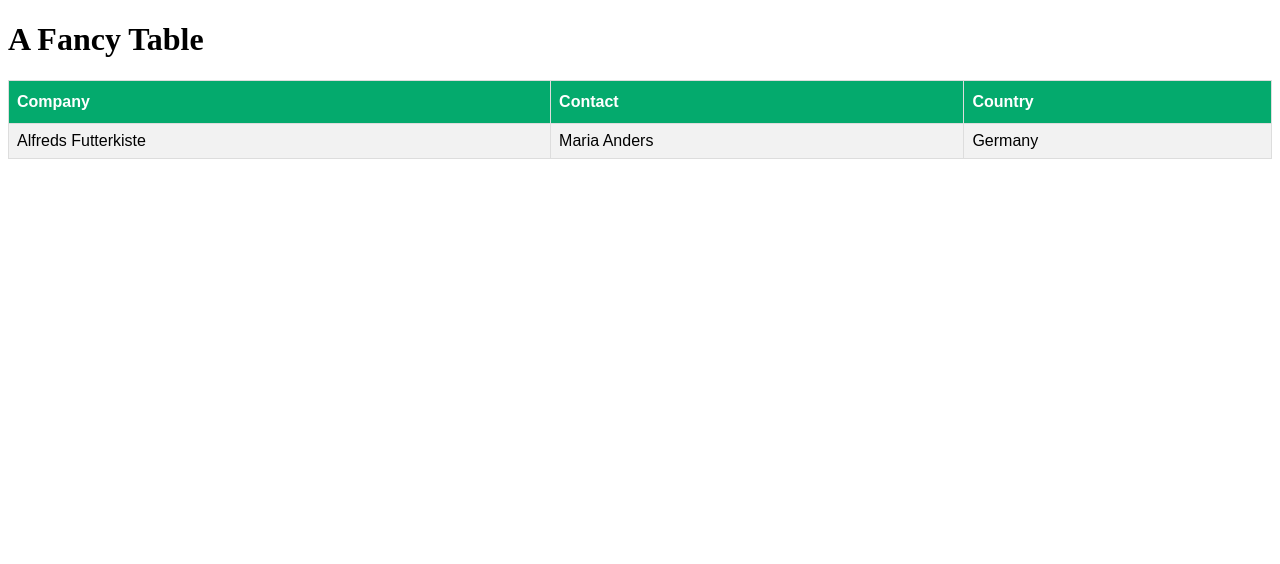
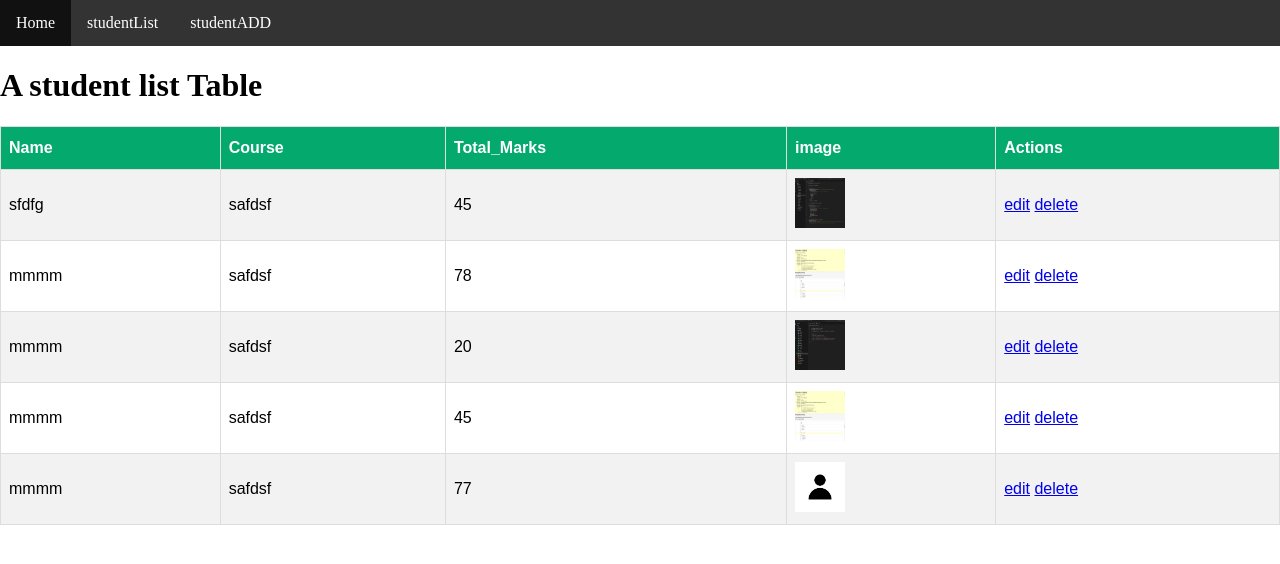
Before and after one commit to mahmuda663-khatun/DJANGO-CURD-OPERATION, a Django app: page /studentList/ in a window 1280 px wide. Shown: the top 564 px of the page. Run offline with Django 5.2, Linux system fonts and the light colour scheme; data comes from the database, SQL or seed files in the repository; both versions use the stored data as it was after the commit.

Commit message:
complete curd

```diff
--- a/student/myproject/Templates/home.html
+++ b/student/myproject/Templates/home.html
@@ -35,13 +35,71 @@ ul li a:hover {
   background-color: #111111;
 }
 </style>
+<style>
+table {
+  font-family: Arial, Helvetica, sans-serif;
+  border-collapse: collapse;
+  width: 100%;
+}
+
+td, th {
+  border: 1px solid #ddd;
+  padding: 8px;
+}
+
+tr:nth-child(even){background-color: #f2f2f2;}
+
+tr:hover {background-color: #ddd;}
+
+th {
+  padding-top: 12px;
+  padding-bottom: 12px;
+  text-align: left;
+  background-color: #04AA6D;
+  color: white;
+}
+</style>
+<style>
+form {
+  border-radius: 5px;
+  background-color: #f2f2f2;
+  padding: 20px;
+}
+
+label {display: block;}
+
+input[type=text], select {
+  width: 100%;
+  padding: 12px;
+  margin: 8px 0;
+  display: inline-block;
+  border: 1px solid #ccc;
+  border-radius: 4px;
+  box-sizing: border-box;
+}
+
+input[type=submit] {
+  width: 100%;
+  background-color: #4CAF50;
+  color: white;
+  padding: 14px;
+  margin: 8px 0;
+  border: none;
+  border-radius: 4px;
+  cursor: pointer;
+}
+
+input[type=submit]:hover {
+  background-color: #45a049;
+}
+</style>
 </head>
 <body>
 {% include 'nav.html' %}
 
 
 {% block body %}
-
+  <h1>This is home</h1>
 {% endblock body %}
 
 
--- a/student/myproject/Templates/studentList.html
+++ b/student/myproject/Templates/studentList.html
@@ -1,48 +1,41 @@
-<!DOCTYPE html>
-<html>
-<head>
-<style>
-table {
-  font-family: Arial, Helvetica, sans-serif;
-  border-collapse: collapse;
-  width: 100%;
-}
+{% extends 'home.html' %}
+{% block body %}
 
-td, th {
-  border: 1px solid #ddd;
-  padding: 8px;
-}
-
-tr:nth-child(even){background-color: #f2f2f2;}
-
-tr:hover {background-color: #ddd;}
-
-th {
-  padding-top: 12px;
-  padding-bottom: 12px;
-  text-align: left;
-  background-color: #04AA6D;
-  color: white;
-}
-</style>
-</head>
-<body>
-
-<h1>A Fancy Table</h1>
+<h1>A student list Table</h1>
 
 <table>
   <tr>
-    <th>Company</th>
-    <th>Contact</th>
-    <th>Country</th>
-  </tr>
-  <tr>
-    <td>Alfreds Futterkiste</td>
-    <td>Maria Anders</td>
-    <td>Germany</td>
+    <th>Name</th>
+    <th>Course</th>
+    <th>Total_Marks</th>
+    <th>image</th>
+    <th>Actions</th>
   </tr>
 
+  {% for s in student %}
+  <tr>
+    <td>{{s.Name}}</td>
+    <td>{{s.Course}}</td>
+    <td>{{s.Total_Marks}}</td>
+    <td>
+
+      {% if s.image %}
+        <img src="{{s.image.url}}" width="50px" height="50px" alt="">
+
+        {% else %}
+        <img src="../myapp/defolt-img/user.jpg" width="50px" height="50px" alt="">
+      {% endif %}
+
+    </td>
+    <td>
+      <a href="{% url 'studentUpdate' s.id %}">edit</a>
+      <a href="{% url 'studentDelete' s.id %}">delete</a>
+    </td>
+
+  </tr>
+
+ {% endfor %}
 </table>
 
-</body>
-</html>
+
+{% endblock body %}
--- a/student/myproject/myapp/views.py
+++ b/student/myproject/myapp/views.py
@@ -1,4 +1,4 @@
-from django.shortcuts import render
+from django.shortcuts import render ,redirect
 from myapp.models import*
 # Create your views here.
 def home(r):
@@ -12,10 +12,51 @@ def studentList(r):
     return render(r,'studentList.html', context)
 
 def studentADD(r):
-    return render(r)
+    if r.method=="POST":
+       s_Name=r.POST.get('Name')
+       s_Course=r.POST.get('Course')
+       s_Total_Marks=r.POST.get('Total_Marks')
+       s_image=r.FILES.get('image')
 
-def studentUpdate(r):
-    return render(r)
+       studentModel.objects.create(
+           Name=s_Name,
+           Course=s_Course,
+           Total_Marks=s_Total_Marks,
+           image=s_image,
+       )
+       return redirect('studentList')
+    return render(r,'studentADD.html')
 
-def studentDelete(r):
-    return render(r)
+def studentUpdate(r,id):
+    student=studentModel.objects.get(id=id)
+    if r.method=="POST":
+       s_Name=r.POST.get('Name')
+       s_Course=r.POST.get('Course')
+       s_Total_Marks=r.POST.get('Total_Marks')
+       s_image=r.FILES.get('image')
+
+       student.Name = s_Name
+       student.Course = s_Course
+       student.Total_Marks = s_Total_Marks
+
+       if s_image:
+         student.image = s_image
+
+         student.save()
+
+    #    studentModel(
+    #        id=id,
+    #        Name=s_Name,
+    #        Course=s_Course,
+    #        Total_Marks=s_Total_Marks,
+    #        image=s_image,
+    #    ).save()
+       return redirect('studentList')
+    context={
+        'student':student
+    }
+    return render (r,'studentUpdate.html', context)
+
+def studentDelete(r,id):
+    studentModel.objects.get(id=id).delete()
+    return redirect('studentList')
--- a/student/myproject/myproject/urls.py
+++ b/student/myproject/myproject/urls.py
@@ -2,11 +2,14 @@
 from django.contrib import admin
 from django.urls import path
 from myapp.views import*
+from django.conf import settings
+from django.conf.urls.static import static
+
 urlpatterns = [
     path('admin/', admin.site.urls),
     path('',home,name='home'),
     path('studentList/',studentList,name='studentList'),
     path('studentADD/',studentADD,name='studentADD'),
-    path('studentUpdate/',studentUpdate,name='studentUpdate'),
-    path('studentDelete/',studentDelete,name='studentDelete'),
-]
+    path('studentUpdate/<int:id>',studentUpdate,name='studentUpdate'),
+    path('studentDelete/<int:id>',studentDelete,name='studentDelete'),
+]+ static(settings.MEDIA_URL, document_root=settings.MEDIA_ROOT)
```
Also changed, not shown: student/myproject/Templates/studentADD.html (+24 -0 lines), student/myproject/Templates/studentUpdate.html (+27 -0 lines), student/myproject/db.sqlite3, student/myproject/imag/Screenshot_2025-12-21_225624.png (added), student/myproject/imag/Screenshot_2025-12-21_225656.png (added), student/myproject/imag/Screenshot_2026-01-10_172209.png (added), student/myproject/imag/Screenshot_2026-01-10_172209_F8YZF00.png (added), student/myproject/imag/Screenshot_2026-01-10_172209_MEbwCFy.png (added), student/myproject/myapp/defolt-img/user.jpg (added), student/myproject/myapp/migrations/0001_initial.py (added).
